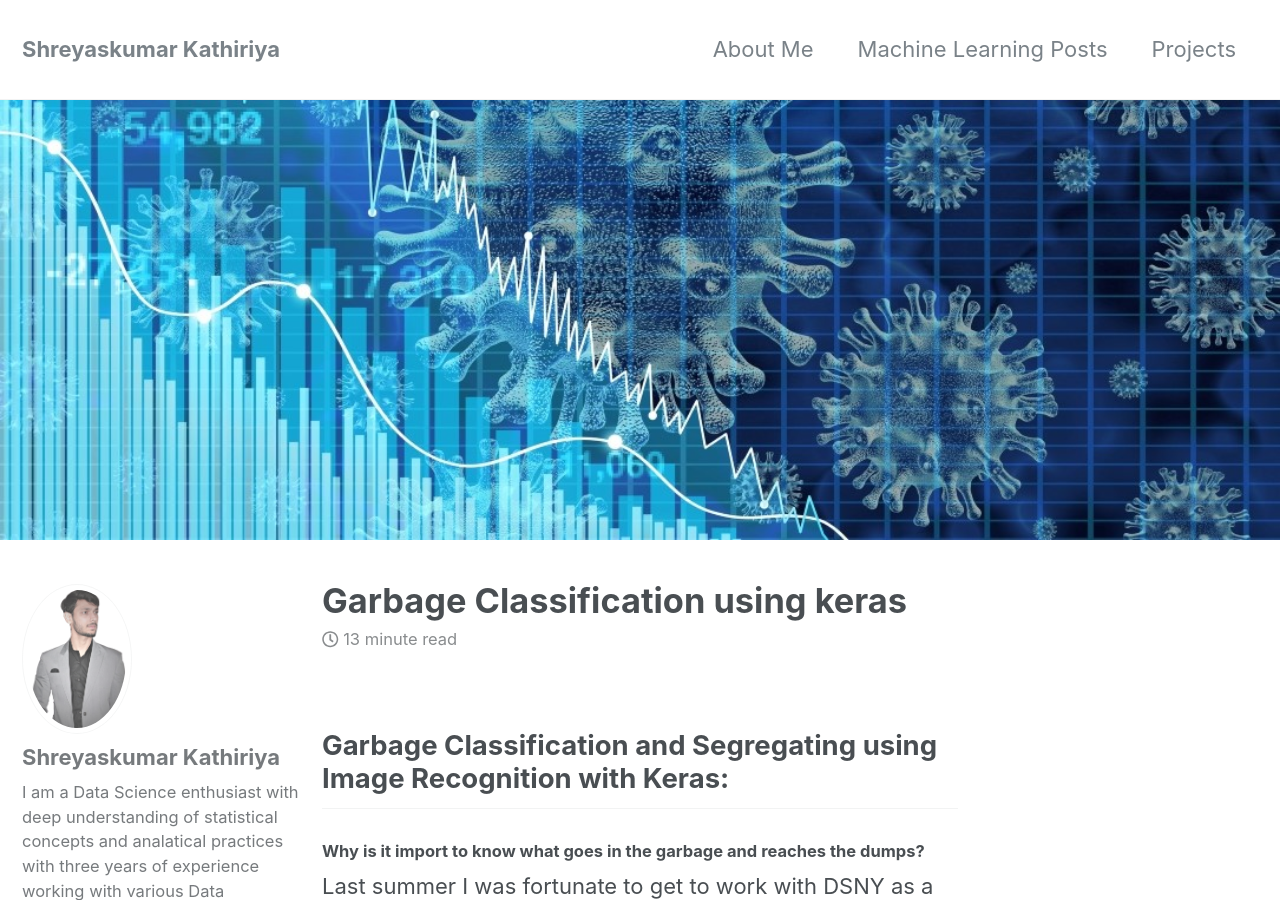
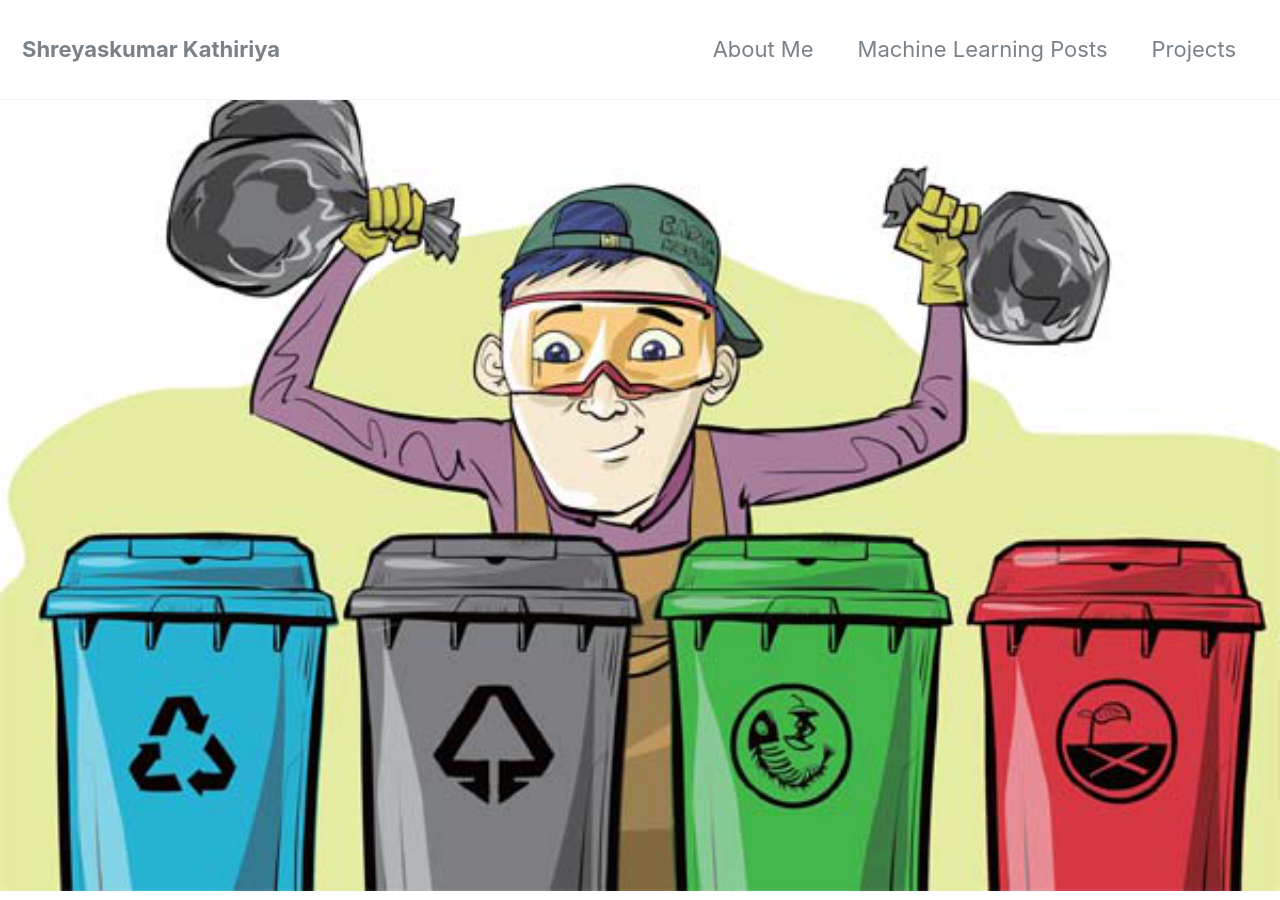
Before and after one commit to Shreyash1811/Shreyash1811.github.io, a Jekyll site: the page built from _posts/2020-05-28-Garbage_classification.md, in a window 1280 px wide and 900 px high. Built offline with Jekyll 4.4.1, drawn with Linux system fonts in a browser that asks for light colours; nearby versions of some CDN libraries.

Commit message:
header to the post

```diff
--- a/_posts/2020-05-28-Garbage_classification.md
+++ b/_posts/2020-05-28-Garbage_classification.md
@@ -3,7 +3,7 @@ title: "Garbage Classification using keras"
 date: 2020-05-17
 tags: [Image Classification]
 header:
-  image: "/images/stocks_covid/covid_header.jpg"
+  image: "/images/garbage_classification/header.png"
 excerpt: "Deep diving into impact of covid on Stock Market and Schools"
 mathjax: "true"
 ---
```
Also changed, not shown: images/garbage_classification/header.png (added).
